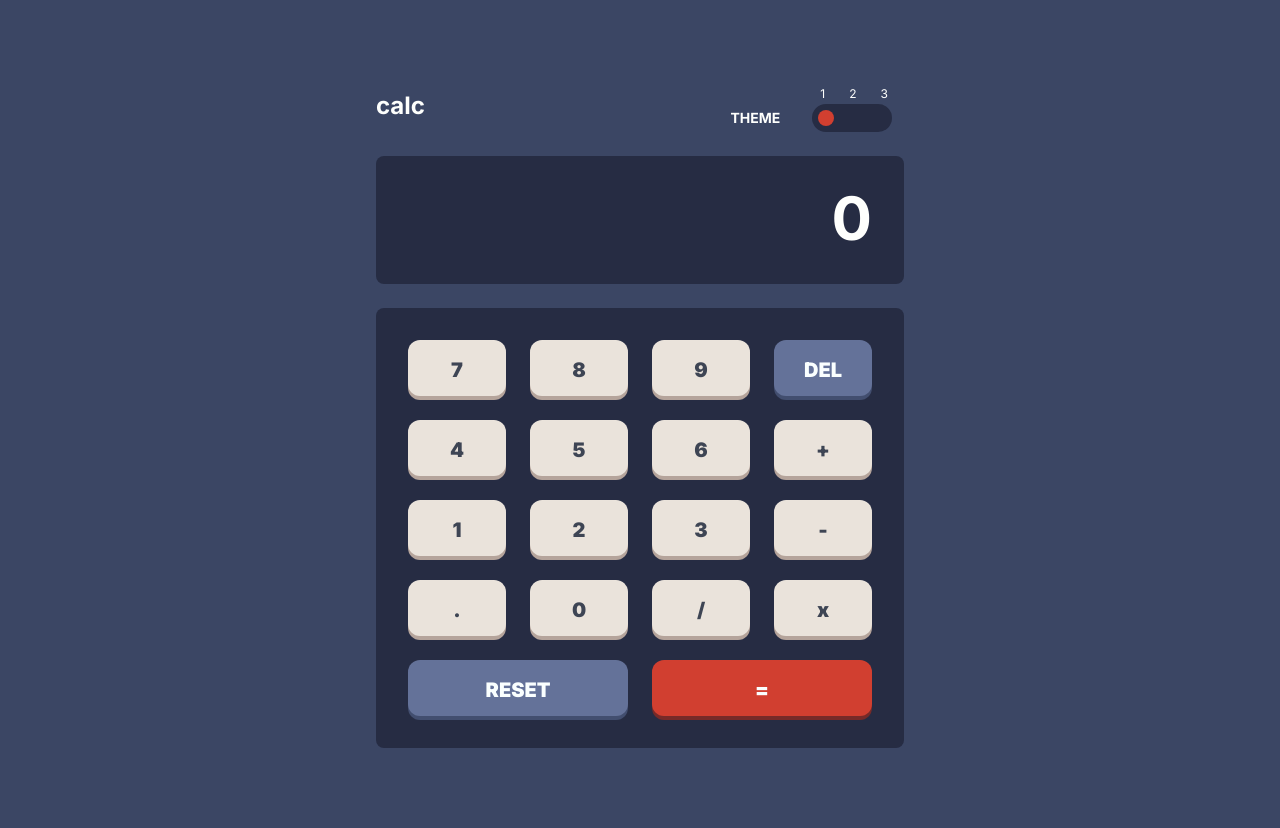
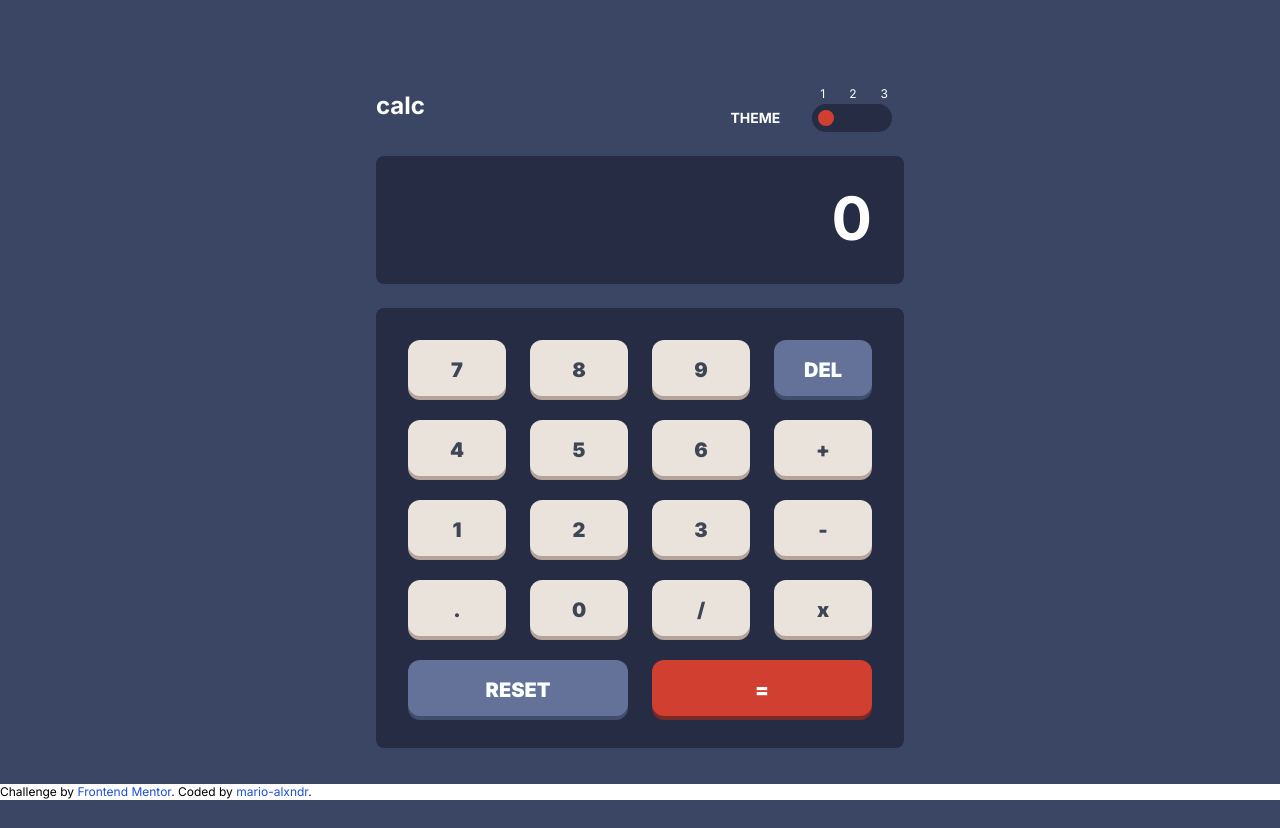
Before and after one commit to mario-alxndr/calculator-app, a Next.js app: page / in a window 1280 px wide. Built offline with nearby package versions, Linux system fonts and the light colour scheme.

Commit message:
feat: add project signature

```diff
--- a/app/page.tsx
+++ b/app/page.tsx
@@ -151,6 +151,13 @@ const CalculatorPage = () => {
           <CalculatorButton currentTheme={toggleTheme} isHalfRow label={'='} onClick={handleClickButton} value={'RESULT'} variant={'equal'}/>
         </div>
       </div>
+
+      <footer className={"absolute bg-white w-full bottom-0"}>
+        <p className={"text-xs"}>
+          Challenge by <a className={"text-blue-700"} href="https://www.frontendmentor.io?ref=challenge" target="_blank">Frontend Mentor</a>.
+          Coded by <a className={"text-blue-700"} href="https://github.com/mario-alxndr">mario-alxndr</a>.
+        </p>
+      </footer>
     </main>
   )
 }
```
